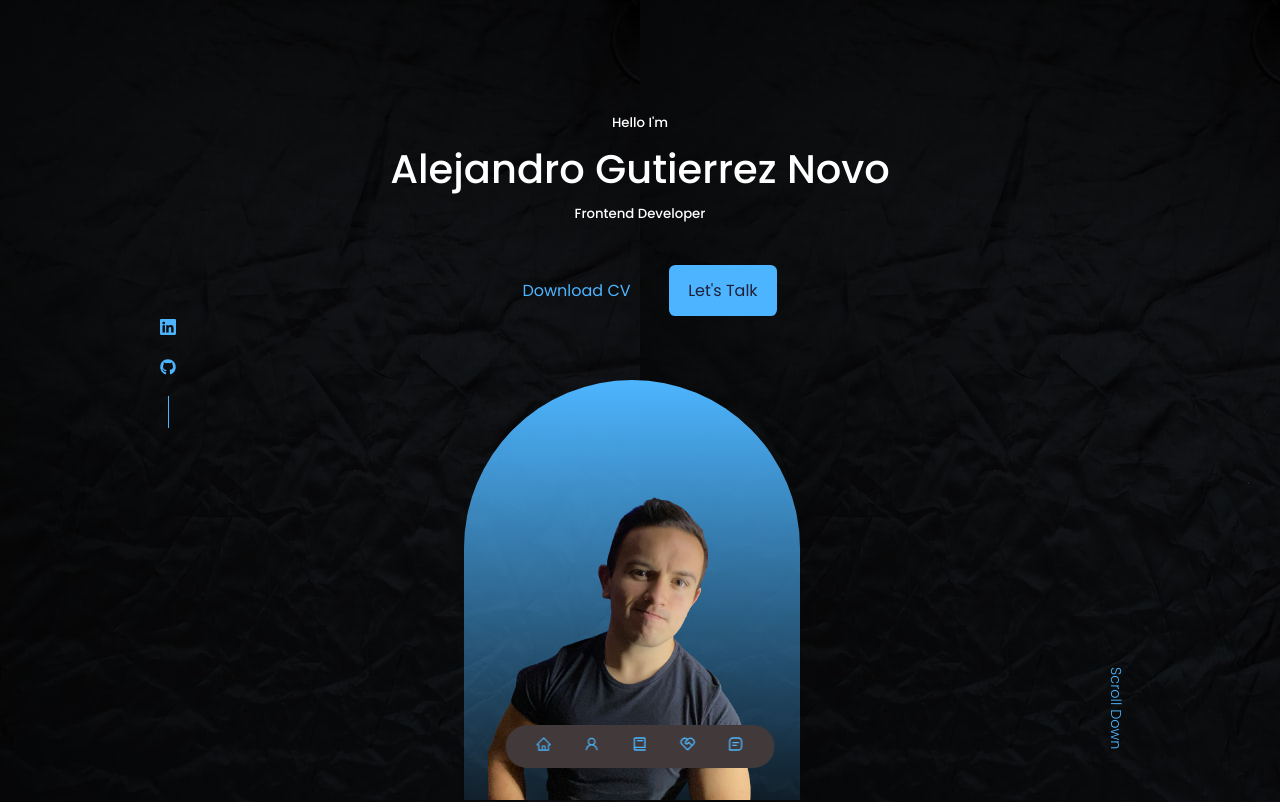
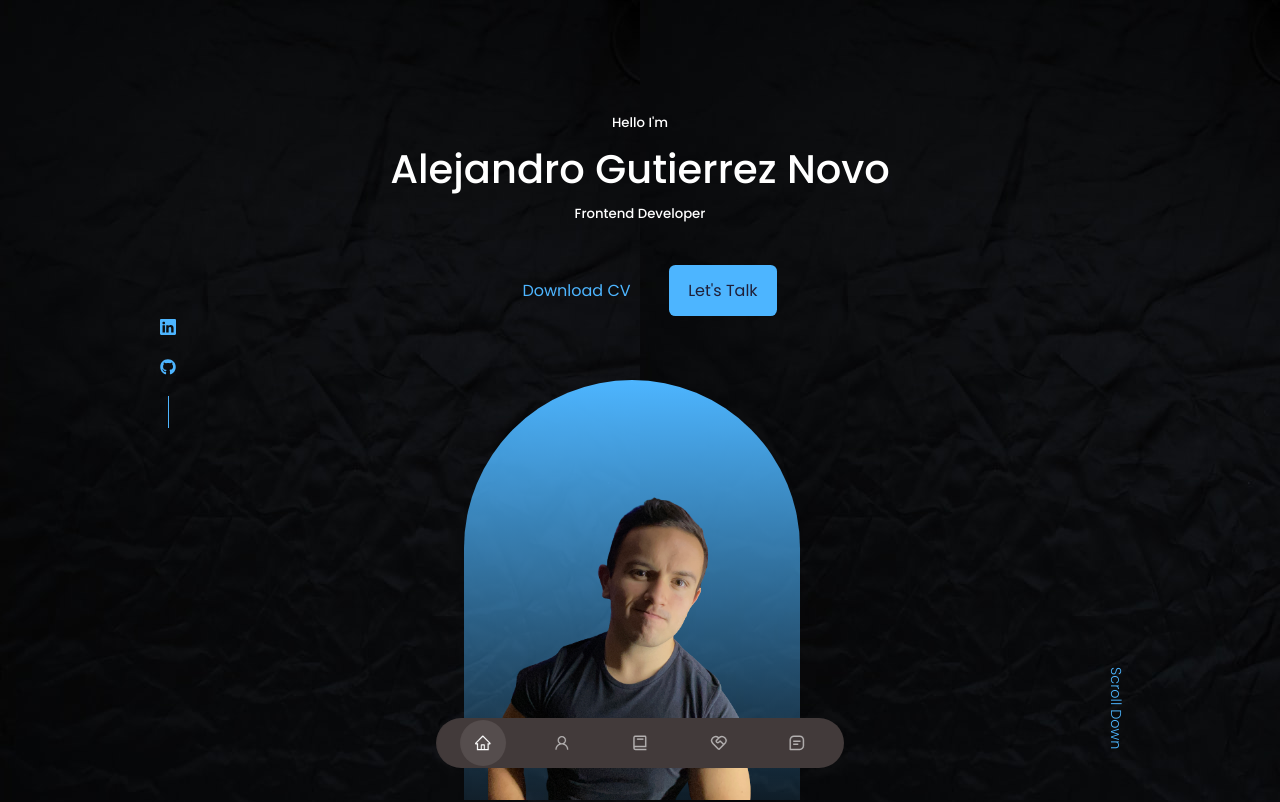
Before and after one commit to alexgn0110/WebPortafolioAGN, a React (Create React App) app: page / in a window 1280 px wide. Shown: the top 802 px of the page. Built offline with nearby package versions, Linux system fonts and the light colour scheme.

Commit message:
navbar ustestate

```diff
--- a/src/components/nav/Nav.jsx
+++ b/src/components/nav/Nav.jsx
@@ -5,17 +5,19 @@
 import {BiBook} from 'react-icons/bi'
 import {RiServiceLine} from 'react-icons/ri'
 import {BiMessageSquareDetail} from 'react-icons/bi'
+import { useState } from 'react'
 
 
 const Nav = () => {
+  const [activeNav,setActiveNav]= useState('#')
   return (
     <nav>
 
- <a href="#"><AiOutlineHome/></a>
-<a href="#about"><AiOutlineUser/></a>
-<a href="#experience"><BiBook/></a>
-<a href="#services"><RiServiceLine/></a>
-<a href="#contact"><BiMessageSquareDetail/></a>
+ <a href="#" onClick={() => setActiveNav('#')} className={activeNav === '#' ? 'active' : ''}><AiOutlineHome/></a>
+<a href="#about" onClick={() => setActiveNav('#about')} className={activeNav === '#about' ? 'active' : '' }> <AiOutlineUser/> </a>
+<a href="#experience" onClick={() => setActiveNav('#experience')} className={activeNav === '#experience' ? 'active' : '' }><BiBook/></a>
+<a href="#services" onClick={() => setActiveNav('#services')} className={activeNav === '#services' ? 'active' : '' }><RiServiceLine/></a>
+<a href="#contact" onClick={() => setActiveNav('#contact')} className={activeNav === '#contact' ? 'active' : '' }><BiMessageSquareDetail/></a>
     </nav>
   )
 }
--- a/src/components/nav/nav.css
+++ b/src/components/nav/nav.css
@@ -2,7 +2,7 @@
     background: rgb(66, 58, 58);
     width: max-content;
     display: block;
-    padding: 0.5rem 1.9rem;
+    padding: 0.1rem 1.5rem;
     z-index: 2;
     position: fixed;
     left: 50%;
@@ -13,3 +13,22 @@
     border-radius: 3rem;
     backdrop-filter: blur(15px);
 }
+
+nav a {
+    background: transparent;
+    padding: 0.9rem;
+    border-radius: 50%;
+    display: flex;
+    color:var(--color-light);
+    font-size: 1.1rem;
+
+}
+
+nav a:hover {
+    background: rgba(143, 139, 139, 0.589);
+}
+
+nav a.active {
+    background: rgba(100, 91, 91, 0.589);
+    color: var(--color-white);
+}
```
